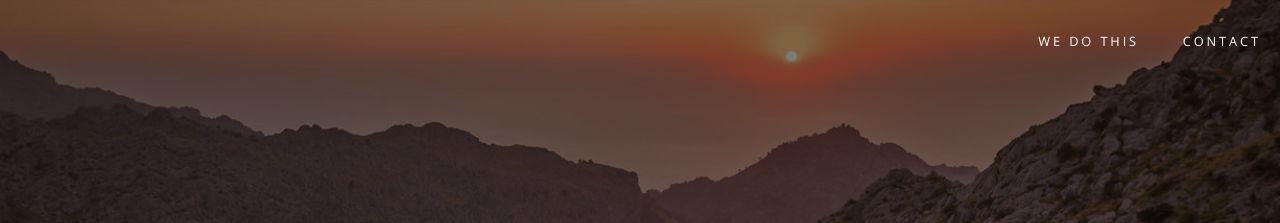
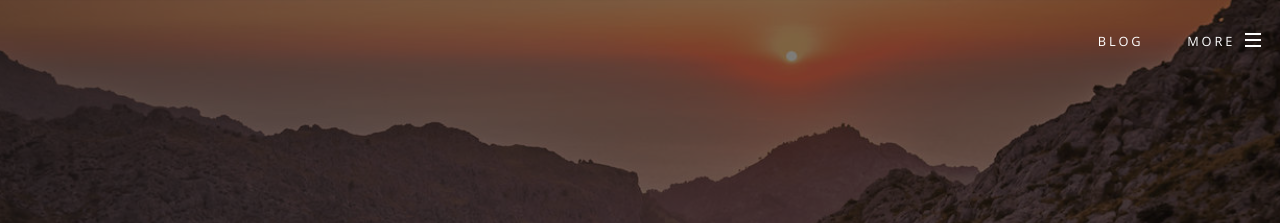
Before and after one commit to dan300/fordel-site, a Jekyll site: the page built from index.html, in a window 1280 px wide. Shown: the top 223 px of the page. Built offline with Jekyll 4.4.1, drawn with Linux system fonts in a browser that asks for light colours.

Commit message:
blog added to menu

```diff
--- a/_includes/header.html
+++ b/_includes/header.html
@@ -2,8 +2,15 @@
   <h1><a href="{{ site.baseurl }}/">{{ site.title }}</a></h1>
   <nav id="nav">
     <ul>
-      <li><a href="/services">We do this</a></li>
-      <li><a href="{{ site.baseurl }}/contact">Contact</a></li>
+      <li><a href="{{site.blog}}" target="_blank" style="right:1em"><i class="" aria-hidden="true"></i>Blog</a></li>
+      <li class="special">
+        <a href="#menu" class="menuToggle"><span>More</span></a>
+        <div id="menu">
+        <ul>
+            <li><a href="{{ site.baseurl }}/services">What We Do</a></li>
+            <li><a href="{{ site.baseurl }}/contact">Contact</a></li>
+        </ul>
+      </li>
     </ul>
   </nav>
 </header>
```
